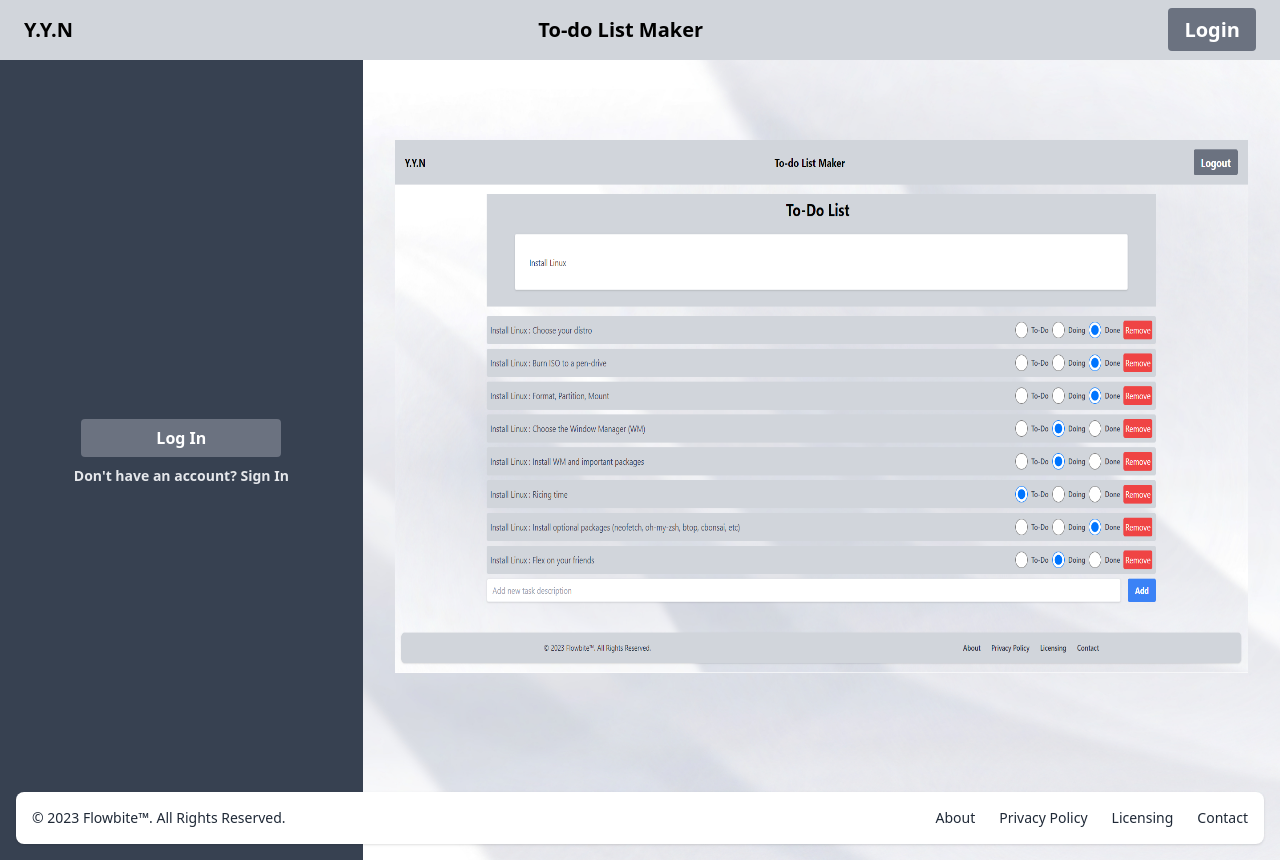
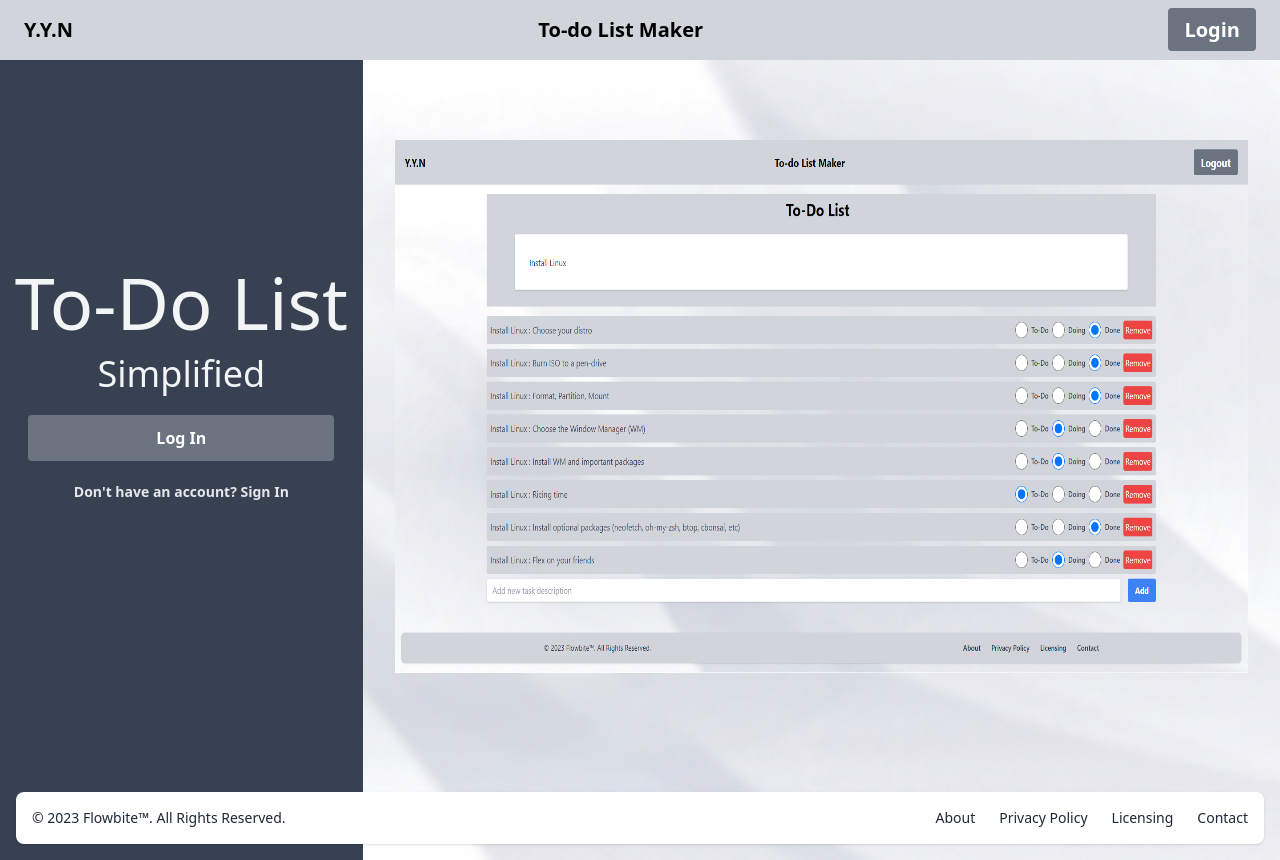
Before and after one commit to Natssh7/project-toDoList, a Vue app: page / in a window 1280 px wide. Built offline with nearby package versions, Linux system fonts and the light colour scheme.

Commit message:
seventh commit milestone3

```diff
--- a/src/views/HomeView.vue
+++ b/src/views/HomeView.vue
@@ -6,17 +6,21 @@
         <div class="flex-initial relative">
           <div class="min-h-[53rem] bg-my-image bg-no-repeat bg-cover bg-center bg-fixed z-0 absolute inset-0 flex-shrink-0"></div>
         </div>
-        <div class="bg-gray-700 z-5 inset-y-0 left-0 h-screen w-1/3 flex flex-col items-center justify-center">
-          <div>
+        <div class="bg-gray-700 z-5 inset-y-0 left-0 h-screen w-1/3 flex flex-col items-center justify-center pb-36">
+          <div class="my-4">
+            <span class="block text-center justify-center text-7xl text-gray-100 mb-4">To-Do List</span>
+            <span class="block text-center justify-center text-4xl text-gray-100">Simplified</span>
+          </div>
+          <div class="my-4">
             <router-link
               :to="{ name: 'login' }"
-              class="bg-gray-500 hover:bg-gray-700 text-white font-bold py-2 px-[75px] rounded focus:outline-none focus:shadow-outline"
+              class="bg-gray-500 hover:bg-gray-700 text-white font-bold py-3 px-32 rounded focus:outline-none focus:shadow-outline"
               type="submit"
             >
               Log In
             </router-link>
           </div>
-          <div class="mt-4">
+          <div class="my-4">
             <router-link :to="{ name: 'signin' }" class="block text-gray-200 hover:text-gray-800 text-sm font-bold mb-2">Don't have an account? Sign In</router-link>
           </div>
         </div>
```
